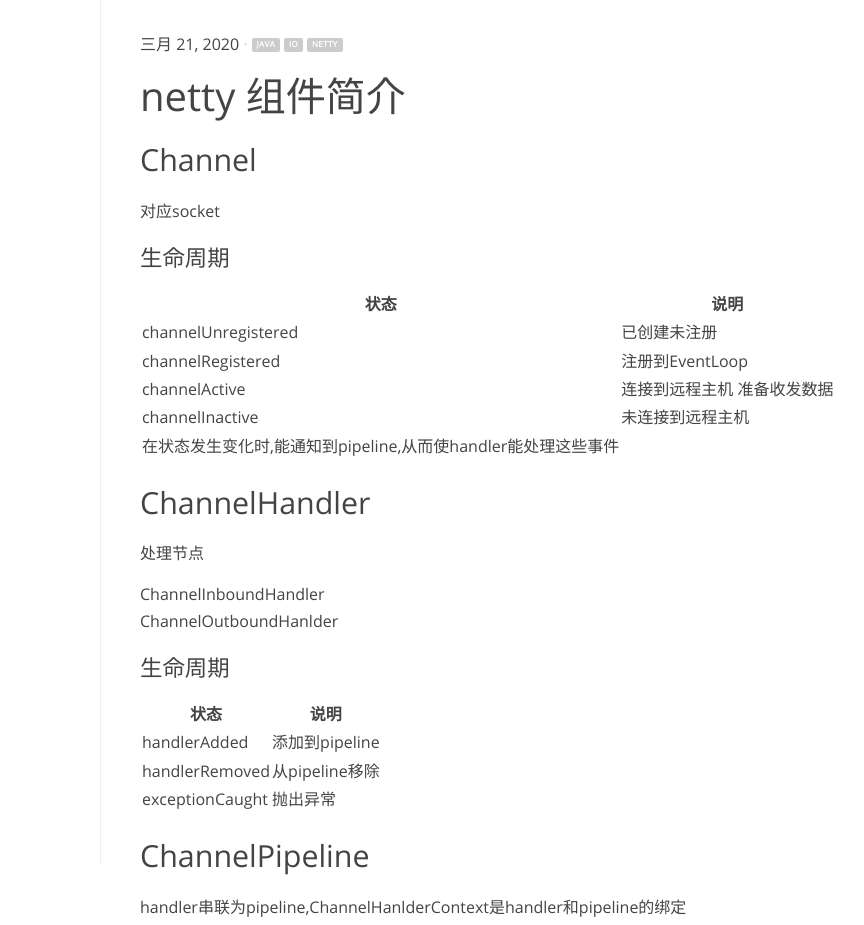
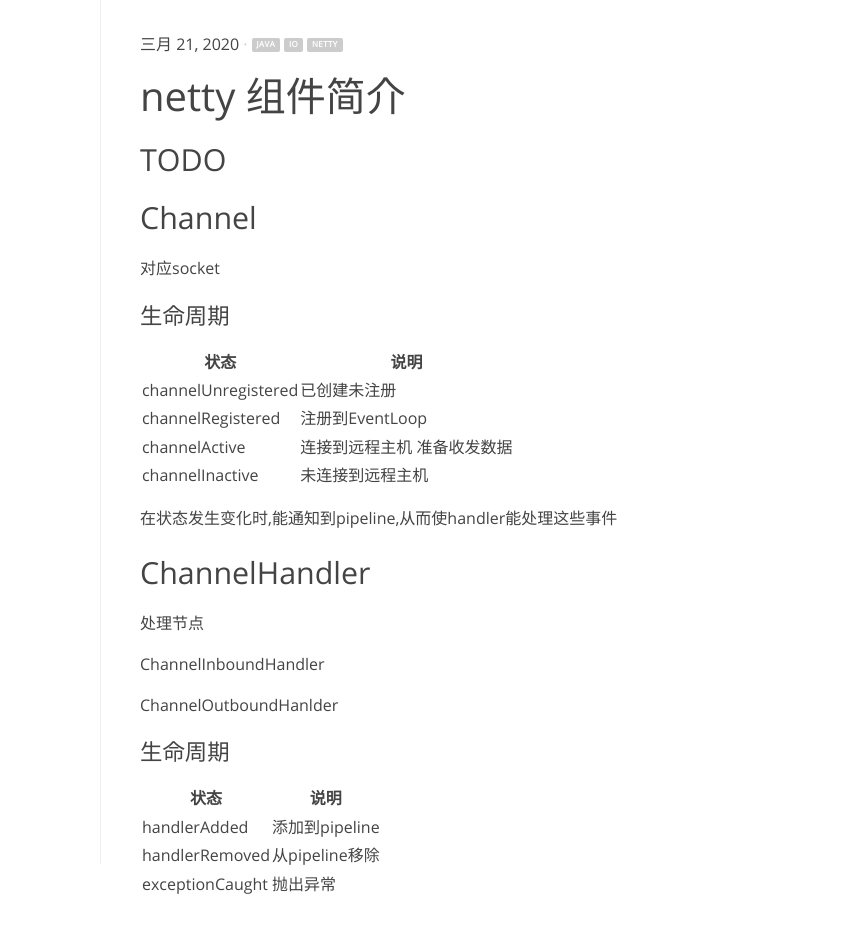
Before and after one commit to flydzt/flydzt.github.io, a plain HTML site: page netty组件简介/index.html in a window 1280 px wide. Shown: the top 925 px of the page, 180-1044 px from the left. Drawn offline with nearby package versions, Linux system fonts and the light colour scheme; some packages are replaced by stand-ins of ours; files whose address does not match are found by name.

Commit message:
Site updated: 2020-04-21 22:38:59

```diff
--- a/netty组件简介/index.html
+++ b/netty组件简介/index.html
@@ -57,15 +57,17 @@
 
   <h1 class="post-title">netty 组件简介</h1>
   <section class="post-content article-entry">
-    <h2 id="Channel"><a href="#Channel" class="headerlink" title="Channel"></a>Channel</h2><p>对应socket</p>
-<h3 id="生命周期"><a href="#生命周期" class="headerlink" title="生命周期"></a>生命周期</h3><table>
+    <h2 id="TODO"><a href="#TODO" class="headerlink" title="TODO"></a>TODO</h2><h2 id="Channel"><a href="#Channel" class="headerlink" title="Channel"></a>Channel</h2><p>对应socket</p>
+<h3 id="生命周期"><a href="#生命周期" class="headerlink" title="生命周期"></a>生命周期</h3><div class="table-container">
+<table>
 <thead>
 <tr>
 <th>状态</th>
 <th>说明</th>
 </tr>
 </thead>
-<tbody><tr>
+<tbody>
+<tr>
 <td>channelUnregistered</td>
 <td>已创建未注册</td>
 </tr>
@@ -81,21 +83,23 @@
 <td>channelInactive</td>
 <td>未连接到远程主机</td>
 </tr>
-<tr>
-<td>在状态发生变化时,能通知到pipeline,从而使handler能处理这些事件</td>
-<td></td>
-</tr>
-</tbody></table>
+</tbody>
+</table>
+</div>
+<p>在状态发生变化时,能通知到pipeline,从而使handler能处理这些事件</p>
 <h2 id="ChannelHandler"><a href="#ChannelHandler" class="headerlink" title="ChannelHandler"></a>ChannelHandler</h2><p>处理节点</p>
-<p>ChannelInboundHandler<br>ChannelOutboundHanlder</p>
-<h3 id="生命周期-1"><a href="#生命周期-1" class="headerlink" title="生命周期"></a>生命周期</h3><table>
+<p>ChannelInboundHandler</p>
+<p>ChannelOutboundHanlder</p>
+<h3 id="生命周期-1"><a href="#生命周期-1" class="headerlink" title="生命周期"></a>生命周期</h3><div class="table-container">
+<table>
 <thead>
 <tr>
 <th>状态</th>
 <th>说明</th>
 </tr>
 </thead>
-<tbody><tr>
+<tbody>
+<tr>
 <td>handlerAdded</td>
 <td>添加到pipeline</td>
 </tr>
@@ -107,7 +111,9 @@
 <td>exceptionCaught</td>
 <td>抛出异常</td>
 </tr>
-</tbody></table>
+</tbody>
+</table>
+</div>
 <h2 id="ChannelPipeline"><a href="#ChannelPipeline" class="headerlink" title="ChannelPipeline"></a>ChannelPipeline</h2><p>handler串联为pipeline,ChannelHanlderContext是handler和pipeline的绑定</p>
 <h2 id="EventLoop"><a href="#EventLoop" class="headerlink" title="EventLoop"></a>EventLoop</h2><p>Channel会被分配到一个EventLoop中,一个EventLoop对应一个线程.</p>
 <p>EventLoop会不停轮训,找到可读写的Channel,以及需要执行的任务.</p>
```
Also changed, not shown: dubbo的远程通信/index.html (+11 -4 lines).
